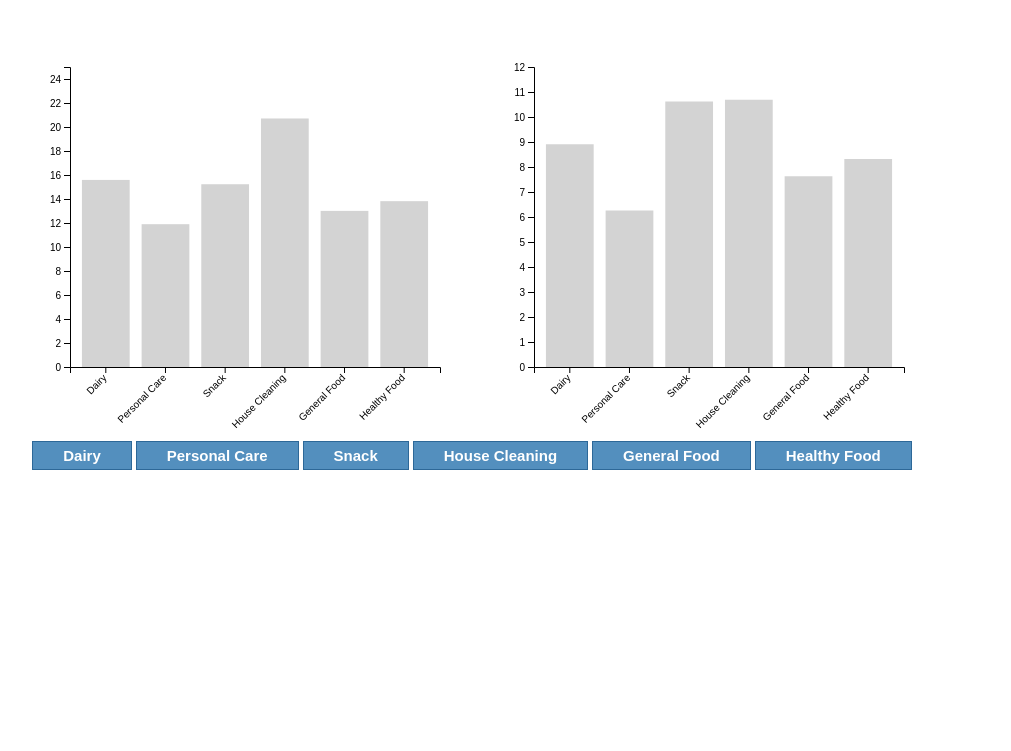
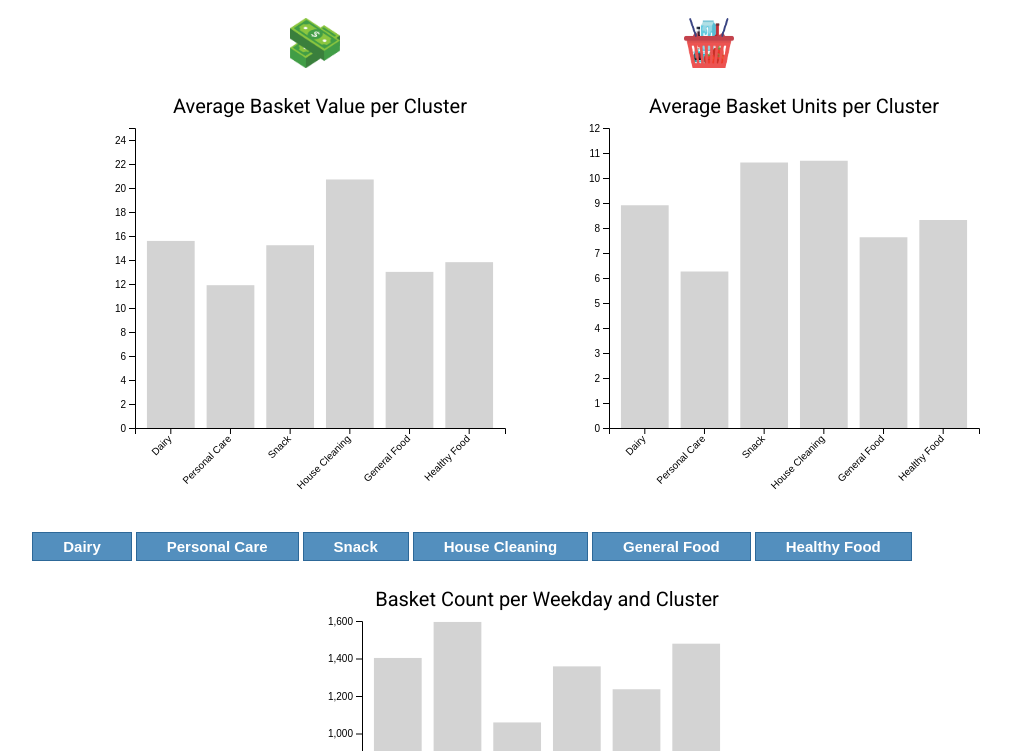
Before and after one commit to ionpetro/POS-data-visualisation, a plain HTML site: page index.html in a window 1280 px wide. Shown: the part 49-800 px from the top of the page, without its empty margins (168-1179 px from the left). Drawn offline with nearby package versions, Linux system fonts and the light colour scheme.

Commit message:
Add titles and inline elements

```diff
--- a/d3_charts.js
+++ b/d3_charts.js
@@ -1,6 +1,8 @@
+// initial cluster to display
+
 var cluster = 'Dairy';
 
-      // chart size
+      // charts size
       var margin = {top: 30, right: 30, bottom: 70, left: 60},
       width = 460 - margin.left - margin.right,
       height = 400 - margin.top - margin.bottom;
@@ -62,6 +64,15 @@ var cluster = 'Dairy';
               .html((d.avalue));
             })
     		    .on("mouseout", function(d){ tooltip.style("display", "none");});
+
+          // Chart Title
+          values_svg.append('text')
+            .attr("x", (width / 2))
+            .attr("y", 0 - (margin.top / 2))
+            .attr("text-anchor", "middle")
+            .style("font-size", "20px")
+            .text("Average Basket Value per Cluster");
+
 
           // Animation
           values_svg.selectAll("rect")
@@ -134,7 +145,16 @@ var cluster = 'Dairy';
           .attr("height", function(d) { return height - y(d.aunits); })
           .delay(function(d, i){return(i*100)})
 
+          // Chart Title
+        units_svg.append('text')
+        .attr("x", (width / 2))
+        .attr("y", 0 - (margin.top / 2))
+        .attr("text-anchor", "middle")
+        .style("font-size", "20px")
+        .text("Average Basket Units per Cluster");
       });
+
+
 
       // get the spesific cluster
 
@@ -145,6 +165,51 @@ var cluster = 'Dairy';
           .append("g")
             .attr("transform",
                   "translate(" + margin.left + "," + margin.top + ")");
+
+        var pos = d3.csv('weekday_cluster.csv');
+        pos.then(function (data) {
+          // X axis
+          var x = d3.scaleBand()
+            .range([ 0, width ])
+            .domain(data.map(function(d) { return d.weekday; }))
+            .padding(0.2);
+          ch_barplot.append("g")
+            .attr("transform", "translate(0," + height + ")")
+            .call(d3.axisBottom(x))
+
+          // Add Y axis
+          var y = d3.scaleLinear()
+            .domain([0, 1600])
+            .range([ height, 0]);
+          ch_barplot.append("g")
+            .attr("class", "myYaxis")
+            .call(d3.axisLeft(y));
+
+          var u = ch_barplot.selectAll("rect")
+            .data(data.filter(function(d){ return d.cluster == cluster;}))
+
+            u
+            .enter()
+            .append("rect")
+            .merge(u)
+            .transition()
+            .duration(1000)
+              .attr("x", function(d) {console.log(d.weekday); return x(d.weekday); })
+              .attr("y", function(d) {console.log(d.value); return y(d.value); })
+              .attr("width", x.bandwidth())
+              .attr("height", function(d) { return height - y(d.value); })
+              .attr("fill", "#D3D3D3")
+
+          // Chart Title
+
+          ch_barplot.append('text')
+            .attr("x", (width / 2))
+            .attr("y", 0 - (margin.top / 2))
+            .attr("text-anchor", "middle")
+            .style("font-size", "20px")
+            .text("Basket Count per Weekday and Cluster");
+
+      });
 
         function getCluster(cluster) {
           var cluster = cluster.value;
--- a/index.html
+++ b/index.html
@@ -16,8 +16,14 @@
 
 <body style="text-align: center;">
   <h1>Pos Data</h1>
-    <div id="value"></div>
-    <div id="unit"></div><br>
+  <div id="barinfodiv">
+    <img src="money.png">
+    <div class="barinfo" id="value"></div>
+  </div>
+  <div id="barinfodiv">
+    <img src="basket.png">
+    <div class="barinfo" id="unit"></div><br>
+  </div>
   <div id='values_barchart'></div>
   <div id='units_barchart'></div><br>
   <button onclick="update('Dairy')">Dairy</button>
@@ -27,7 +33,6 @@
   <button onclick="update('General Food')">General Food</button>
   <button onclick="update('Healthy Food')">Healthy Food</button><br>
   <select id="change_barplot" onchange="getCluster(this)">
-      <option value="">Select Cluster</option>
     <option value="Dairy">Dairy</option>
     <option value="Personal Care">Personal Care</option>
     <option value="Snack">Snack</option>
@@ -36,11 +41,7 @@
     <option value="Healthy Food">Healthy Food</option>
   </select>
   <div id='changing_barplot'></div>
-    <!-- Add resources -->
-    <!-- https://blog.risingstack.com/d3-js-tutorial-bar-charts-with-javascript/ -->
-    <!-- https://www.d3-graph-gallery.com/graph/barplot_button_data_simple.html -->
-    <!-- http://bl.ocks.org/jonahwilliams/2f16643b999ada7b1909-->
+
   <script src="d3_charts.js"></script>
-
 </body>
 </html>
--- a/style.css
+++ b/style.css
@@ -3,6 +3,10 @@ font-family: 'Roboto', sans-serif;
 }
 div {
     display: inline;
+}
+
+svg {
+    padding: 30px 5px;
 }
 
 button {
@@ -16,6 +20,12 @@ button {
     border: 1px solid #2d6898;
 }
 
+img {
+    width: 50px;
+    height: 50px;
+    vertical-align:middle;
+}
+
 .toolTip {
     position: absolute;
     display: none;
@@ -27,3 +37,12 @@ button {
     text-align: center;
     font-family: 'Roboto', sans-serif;
 }
+
+#barinfodiv {
+    padding: 20px 140px;
+}
+
+.barinfo {
+    padding: 40px 30px;
+
+}
```
Also changed, not shown: basket.png (added), money.png (added). Lines whose indentation alone changed are shown as unchanged.
